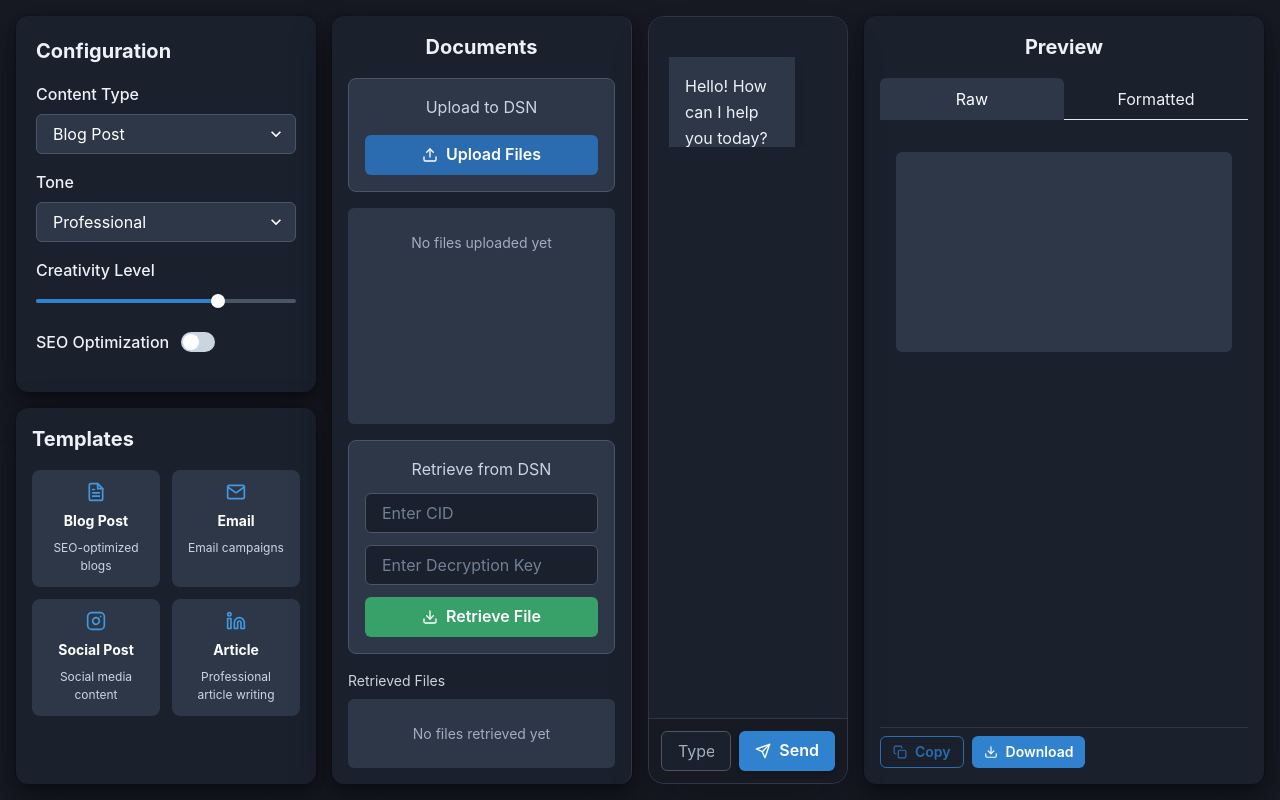
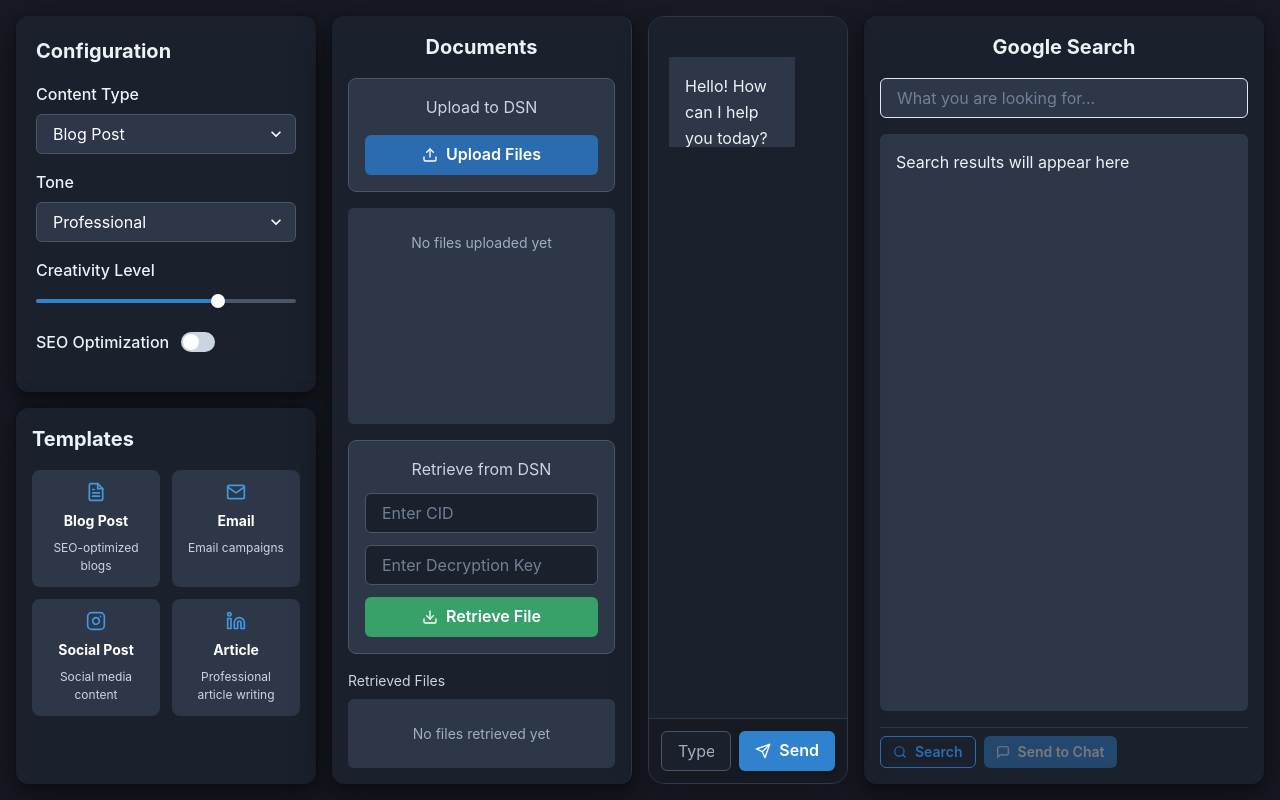
Before and after one commit to Xm0onh/autonomys-content-creator-agent, a React (Vite) app in the folder frontend/: page / in a window 1280 px wide. Built offline with nearby package versions, Linux system fonts and the light colour scheme.

Commit message:
add google search component

```diff
--- a/frontend/src/components/PreviewPanel.jsx
+++ b/frontend/src/components/PreviewPanel.jsx
@@ -1,7 +1,72 @@
-import { Box, VStack, Text, Tabs, TabList, TabPanels, Tab, TabPanel, Button, Icon } from '@chakra-ui/react'
-import { FiDownload, FiCopy } from 'react-icons/fi'
+import { Box, VStack, Text, Input, Button, Icon, useToast } from '@chakra-ui/react'
+import { FiSearch, FiMessageSquare } from 'react-icons/fi'
+import { useState } from 'react'
 
 function PreviewPanel() {
+  const [query, setQuery] = useState('')
+  const [searchResult, setSearchResult] = useState('')
+  const [isLoading, setIsLoading] = useState(false)
+  const toast = useToast()
+
+  const handleSearch = async () => {
+    if (!query.trim()) return
+    setIsLoading(true)
+    try {
+      const response = await fetch('http://localhost:8000/search', {
+        method: 'POST',
+        headers: { 'Content-Type': 'application/json' },
+        body: JSON.stringify({ query })
+      })
+
+      if (!response.ok) {
+        throw new Error(`HTTP error! status: ${response.status}`)
+      }
+
+      const data = await response.json()
+      setSearchResult(data.result)
+    } catch (error) {
+      console.error('Search error:', error)
+      toast({
+        title: 'Error',
+        description: error.message || 'Failed to perform search',
+        status: 'error',
+        duration: 3000,
+      })
+    } finally {
+      setIsLoading(false)
+    }
+  }
+
+  const sendToChat = async () => {
+    if (!searchResult) return
+    try {
+      const response = await fetch('http://localhost:8000/chat/context', {
+        method: 'POST',
+        headers: { 'Content-Type': 'application/json' },
+        body: JSON.stringify({ context: searchResult })
+      })
+
+      if (!response.ok) {
+        throw new Error(`HTTP error! status: ${response.status}`)
+      }
+
+      toast({
+        title: 'Success',
+        description: 'Search result added to chat context',
+        status: 'success',
+        duration: 2000,
+      })
+    } catch (error) {
+      console.error('Send to chat error:', error)
+      toast({
+        title: 'Error',
+        description: error.message || 'Failed to send to chat',
+        status: 'error',
+        duration: 3000,
+      })
+    }
+  }
+
   return (
     <Box
       w="400px"
@@ -12,56 +77,51 @@ function PreviewPanel() {
       boxShadow="dark-lg"
     >
       <VStack h="full" spacing={4}>
-        <Text fontSize="xl" fontWeight="bold" color="gray.100">Preview</Text>
+        <Text fontSize="xl" fontWeight="bold" color="gray.100">Google Search</Text>
 
-        <Tabs isFitted variant="enclosed" flex="1" w="full">
-          <TabList mb="1em">
-            <Tab color="gray.100" _selected={{ color: "white", bg: "gray.700" }}>Raw</Tab>
-            <Tab color="gray.100" _selected={{ color: "white", bg: "gray.700" }}>Formatted</Tab>
-          </TabList>
+        <Box w="full">
+          <Input
+            placeholder="What you are looking for..."
+            value={query}
+            onChange={(e) => setQuery(e.target.value)}
+            color="gray.100"
+            bg="gray.700"
+            onKeyPress={(e) => e.key === 'Enter' && handleSearch()}
+          />
+        </Box>
 
-          <TabPanels flex="1" overflowY="auto">
-            <TabPanel>
         <Box
+          flex="1"
+          w="full"
           bg="gray.700"
           p={4}
           borderRadius="md"
           color="gray.100"
-                minH="200px"
+          overflowY="auto"
         >
-                {/* Generated content goes here */}
+          {searchResult || 'Search results will appear here'}
         </Box>
-            </TabPanel>
-            <TabPanel>
-              <Box
-                bg="gray.700"
-                p={4}
-                borderRadius="md"
-                color="gray.100"
-                minH="200px"
-              >
-                {/* Formatted content goes here */}
-              </Box>
-            </TabPanel>
-          </TabPanels>
-        </Tabs>
 
         <Box w="full" pt={2} borderTop="1px" borderColor="gray.700">
           <Button
-            leftIcon={<Icon as={FiCopy} />}
+            leftIcon={<Icon as={FiSearch} />}
             colorScheme="blue"
             variant="outline"
             size="sm"
             mr={2}
+            onClick={handleSearch}
+            isLoading={isLoading}
           >
-            Copy
+            Search
           </Button>
           <Button
-            leftIcon={<Icon as={FiDownload} />}
+            leftIcon={<Icon as={FiMessageSquare} />}
             colorScheme="blue"
             size="sm"
+            onClick={sendToChat}
+            isDisabled={!searchResult}
           >
-            Download
+            Send to Chat
           </Button>
         </Box>
       </VStack>
```
Also changed, not shown: 1 other file (tests, documents, lock files or other folders). Lines whose indentation alone changed are shown as unchanged.
